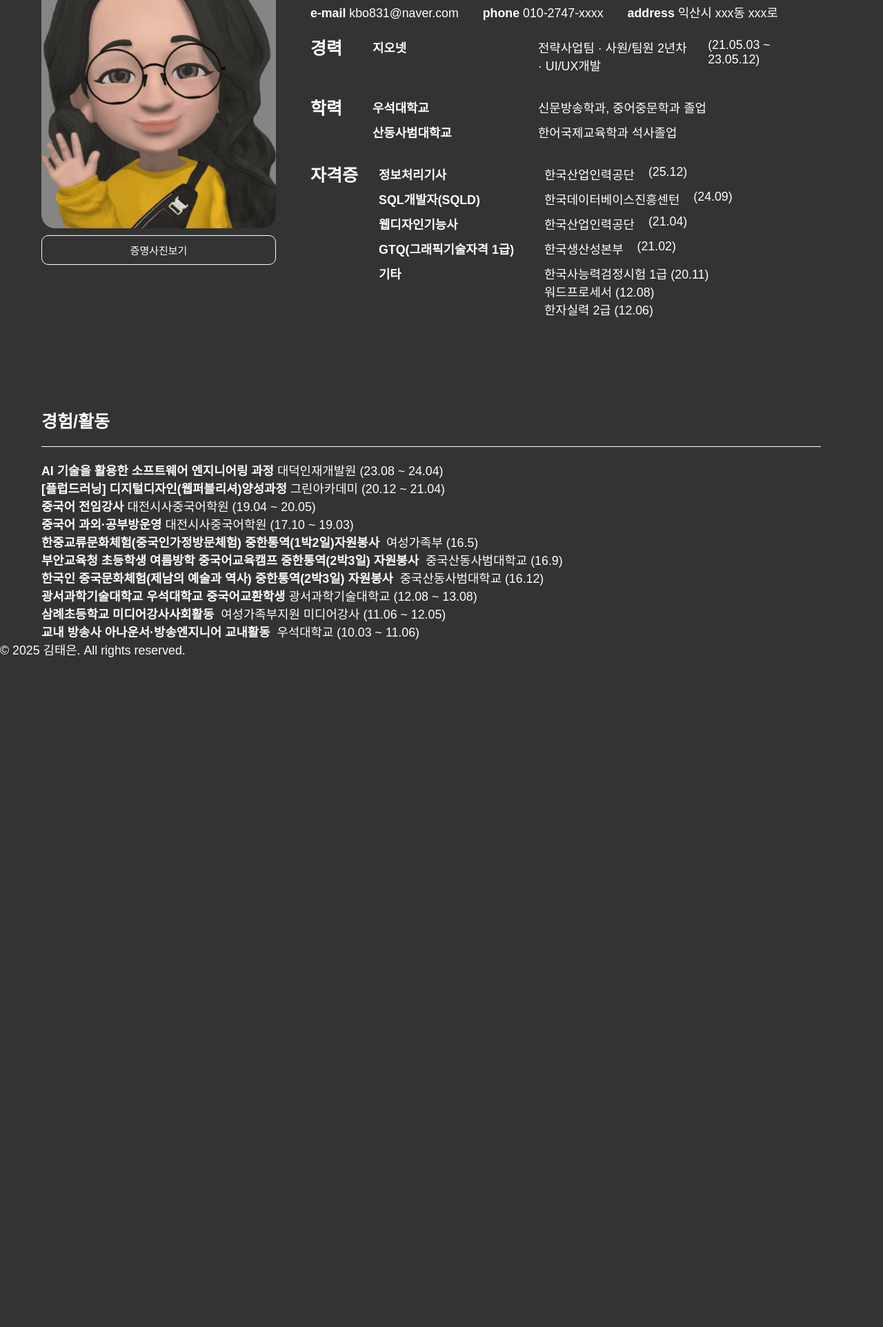
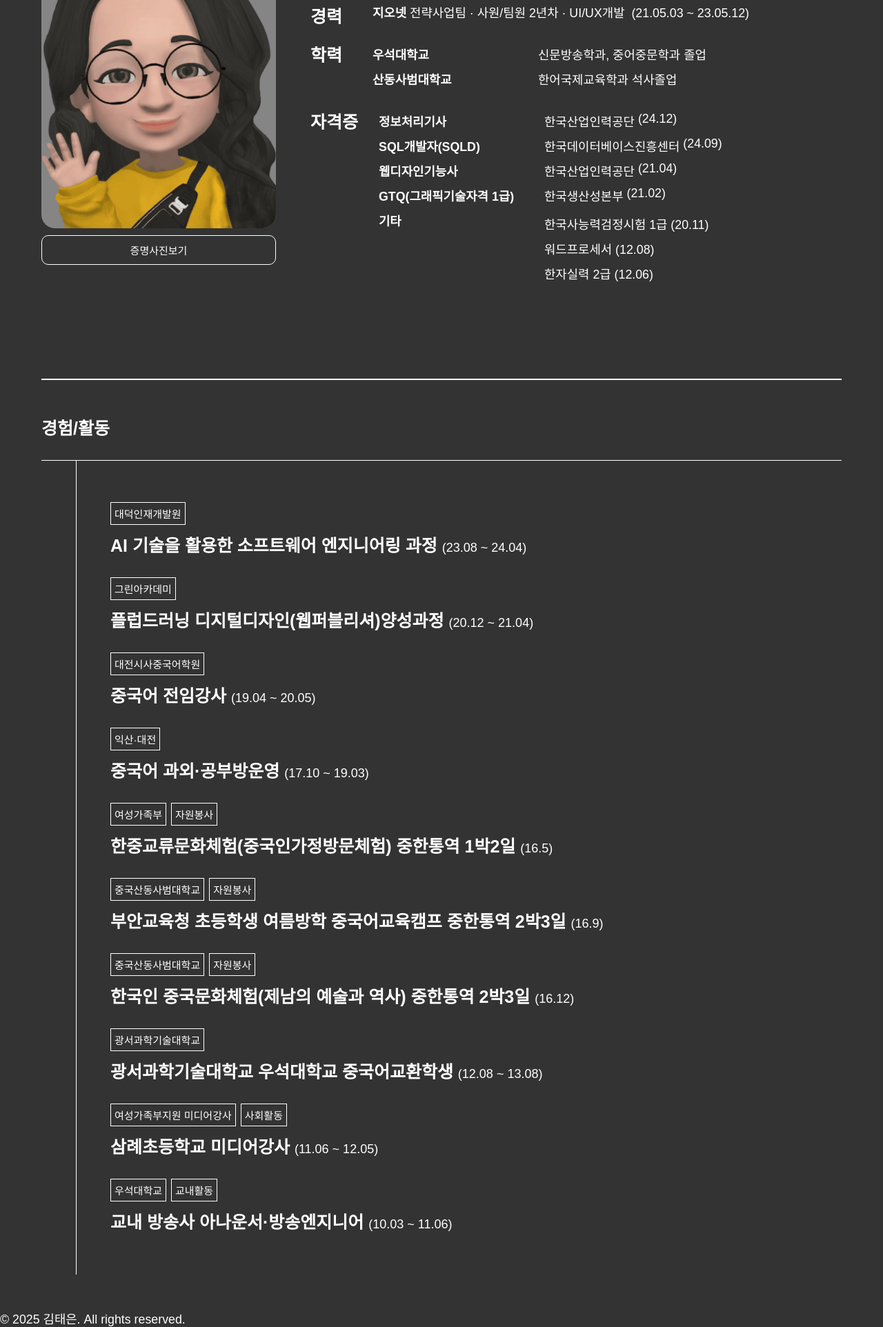
Before and after one commit to kbo831/aboutMe25, a plain HTML site: page content/about/about.html in a window 1280 px wide. Shown: the part 590-2514 px from the top of the page at 69% size. Before the commit the page ends 1544 px from the top, so only its background shows below. Drawn offline with Linux system fonts and the light colour scheme; a web font is replaced by a local one.

Commit message:
소개 페이지 작업 저장
소개페이지 항목정리, 구조 ,스타일 작업 완료(스크립트제외)

```diff
--- a/asset/css/common/common.css
+++ b/asset/css/common/common.css
@@ -5,7 +5,7 @@
 
 /* title */
 .con-title{font-size: 2.5rem;}
-.solid-title{border-bottom:1px solid #fff;padding-bottom: 2rem;margin-bottom: 2rem;}
+.solid-title{border-bottom:1px solid #fff;padding-bottom: 3rem;margin-bottom: 3rem;}
 
 /* desc */
 .desc{word-wrap: break-word; word-break: keep-all;}
@@ -42,3 +42,7 @@ border-top: 2px solid #fff;
 
 /* info-row */
 .info-row{display: flex; margin: 2rem 0; align-items: center;}
+
+/* tultip */
+
+.tultip{border:1px solid #fff;padding: 0.5rem; font-size: 1.5rem; font-weight: normal;}
--- a/asset/css/content/about.css
+++ b/asset/css/content/about.css
@@ -1,36 +1,57 @@
+.tultip.volunteer{}
+.tultip.social{}
+.tultip.date{}
+
 #about .small-text{margin: 0 2rem;}
-#about .con-title {margin-right: 3rem;}
 #about .full-list .link{}
-#about .lst-con{position: relative;}
+#about .info-row{align-items:flex-start;}
 
-#about .lst-con.left{height: 45rem;}
-#about .figure,#about .img-box{/* max-width: 35rem; *//* width: 100%; */min-width: 34rem;}
-#about .img-box{background:rgba(255,255,255,0.4); border-radius: 2rem; overflow: hidden; transition: all 0.3s;}
-#about .img-box img{position: absolute;/* bottom: -1rem; */top: 0;width: 100%;margin: 0 auto;height: 100%;left: 50%;transform: translateX(-50%);}
+.simple-info .lst-con{position: relative;}
+.simple-info .con-title {margin-right: 3rem;}
+.simple-info .lst-con.left{height: 45rem;}
+.simple-info .figure,.simple-info .img-box{/* max-width: 35rem; *//* width: 100%; */min-width: 34rem;}
+.simple-info .img-box{background:rgba(255,255,255,0.4); border-radius: 2rem; overflow: hidden; transition: all 0.3s;}
+.simple-info .img-box img{position: absolute;/* bottom: -1rem; */top: 0;width: 100%;margin: 0 auto;height: 100%;left: 50%;transform: translateX(-50%);}
 
-#about .figure{border:transparent;height: 100%;}
-#about .figure .img-box{position: relative;height: 100%;}
-#about .figure .img-box + strong {padding: 1rem;border :1px solid #fff;border-radius: 1rem;width: 100%;margin-top: 1rem;font-size: 1.5rem;display: inline-block;}
+.simple-info .figure{border:transparent;height: 100%;}
+.simple-info .figure .img-box{position: relative;height: 100%;}
+.simple-info .figure .img-box + strong {padding: 1rem;border :1px solid #fff;border-radius: 1rem;width: 100%;margin-top: 1rem;font-size: 1.5rem;display: inline-block;}
 
-#about .figure:hover .img-box ,#about .figure:focus .img-box{background:rgba(255,255,255,1) }
-#about .figure:hover .img-box  + strong  ,#about .figure:focus .img-box  + strong {background:rgba(255,255,255,1);color:#000 }
+.simple-info .figure:hover .img-box ,.simple-info .figure:focus .img-box{background:rgba(255,255,255,1) }
+.simple-info .figure:hover .img-box  + strong  ,.simple-info .figure:focus .img-box  + strong {background:rgba(255,255,255,1);color:#000 }
 
 
 #real-photo{opacity: 0;visibility: hidden; position: absolute;left: 0; top: 0;}
 #real-photo.active{opacity: 1;visibility: visible;}
 
 
-#about .lst-con.right{padding: 5rem; flex:1}
-#about .info-row{align-items:flex-start;}
-#about .info-row .con-title{min-width: 6rem;}
+.simple-info .lst-con.right{padding: 5rem; flex:1}
+.simple-info  .info-row .con-title{min-width: 6rem;}
 
-#about .info-row .desc{flex:1}
-#about .info-row .desc-title{white-space:nowrap;}
-#about .info-row .desc-title ~ span{margin-right: 2rem;}
+.simple-info  .info-row .desc{flex:1}
+.simple-info  .info-row .desc-title ~ span{margin-right: .5rem;}
 
 /* personal-info */
 #about .personal-info .desc > li {margin-right: 3rem; display: inline-block;}
 /* career */
 #about .info-row:not(:first-of-type) .desc-title{min-width:24rem;}
 /* first-of-type 과 fist-child 차이점 */
-#about .info-row:not(:first-of-type) .desc > li {display: flex; margin: .5rem 0 1rem 0 ; align-items: flex-start;}
+#about .info-row:not(:first-of-type) .desc > li {display: flex; margin: .5rem 0 1rem 0 ; align-items: flex-start;flex-wrap: wrap; word-break: keep-all;}
+
+/* activity */
+
+.activity{}
+.activity .solid-title{margin-bottom:0;}
+.full-list .activity .link{display: block;}
+
+.full-list .activity .desc{position:relative;padding:6rem 2rem 6rem 10rem;}
+.full-list .activity .desc:before{content: ''; display: block;
+width: 1px; background-color: #fff; position: absolute; left:5rem; top: 0; height: 100%;
+}
+.full-list .activity li { font-size: 2.5rem;}
+.full-list .activity li:not(:last-child) {margin-bottom: 3rem;}
+.full-list .activity .desc-title{ display: block;margin-top: 1rem;}
+.full-list .activity .desc-title ~ span{}
+
+/* tultip */
+.date{font-size: 1.8rem; font-weight: normal;}
--- a/content/about/about.html
+++ b/content/about/about.html
@@ -46,7 +46,6 @@
     <link rel="stylesheet" href="../../asset/css/common/layout.css" />
     <link rel="stylesheet" href="../../asset/css/common/header.css" />
     <link rel="stylesheet" href="../../asset/css/common/footer.css" />
-    <link rel="stylesheet" href="../../asset/css/content/about.css" />
     <!-- 구글애널리틱스 코드, 네이버 에널리틱스? -->
 
     <!-- 자바스크립트  -->
@@ -154,7 +153,7 @@
             <!-- 포트폴리오 ul -->
             <ul class="ul full-list">
                 <!-- thebook -->
-                <li class="li">
+                <li class="li simple-info">
                     <div class="link">
                         <div class="lst-con left">
                             <!-- 버튼 부르면 김태은 증명사진 뜸? -->
@@ -177,23 +176,23 @@
                         <div class="lst-con right">
                             <h3 class="link-title">김태은<span class="small-text">여.1991.(34세)</span></h3>
                             <!-- 개인정보 -->
-                            <div class="info-row personal-info">
+                            <!-- <div class="info-row personal-info">
                                 <h4 class="con-title sr-only">기본정보</h4>
                                 <ul class="desc">
                                     <li>
-                                        <strong class="desc-title">e-mail</strong>
+                                        <strong class="desc-title">이메일</strong>
                                         kbo831@naver.com
                                     </li>
                                     <li>
-                                        <strong class="desc-title">phone</strong>
+                                        <strong class="desc-title">전화</strong>
                                         010-2747-xxxx
                                     </li>
                                     <li>
-                                        <strong class="desc-title">address</strong>
+                                        <strong class="desc-title">주소</strong>
                                         익산시 xxx동 xxx로
                                     </li>
                                 </ul>
-                            </div>
+                            </div> -->
                             <!-- 개인정보 -->
                             <!-- 경력 -->
                             <div class="info-row career">
@@ -231,11 +230,11 @@
                                         <strong class="desc-title">정보처리기사
                                         </strong>
                                         <span>한국산업인력공단</span>
-                                        <span>(25.12)</span>
+                                        <span>(24.12)</span>
                                     </li>
                                     <li>
                                         <strong class="desc-title">SQL개발자(SQLD)</strong>
-                                        <span>한국데이터베이스진흥센턴</span>
+                                        <span>한국데이터베이스진흥센터</span>
                                         <span>(24.09)</span>
                                     </li>
                                     <li>
@@ -256,7 +255,7 @@
                                         <strong class="desc-title">
                                         기타
                                         </strong>
-                                        <ul>
+                                        <ul class="desc">
                                             <li>한국사능력검정시험 1급 (20.11)</li>
                                             <li>워드프로세서 (12.08)</li>
                                             <li>한자실력 2급 (12.06)</li>
@@ -270,67 +269,86 @@
                 </li>
                 <!-- thebook -->
                 <!-- Start -->
-                <li class="li">
-                    <div class="">
+                <li class="li activity">
+                    <div class="link">
                         <h3 class="con-title solid-title">경험/활동</h3>
                             <ul class="desc">
                                 <li>
-                                    <strong class="desc-title">AI 기술을 활용한 소프트웨어 엔지니어링 과정</strong>
-                                    <span>대덕인재개발원</span>
-                                    <span>(23.08 ~ 24.04)</span>
+                                    <span class="place tultip">대덕인재개발원</span>
+                                    <strong class="desc-title">AI 기술을 활용한 소프트웨어 엔지니어링 과정
+                                        <span class="date">(23.08 ~ 24.04)</span>
+                                    </strong>
                                 </li>
                                 <li>
-                                    <strong class="desc-title">[플럽드러닝] 디지털디자인(웹퍼블리셔)양성과정</strong>
-                                    <span>그린아카데미</span>
-                                    <span>(20.12 ~ 21.04)</span>
+                                    <span class="place tultip">그린아카데미</span>
+                                    <strong class="desc-title">플럽드러닝 디지털디자인(웹퍼블리셔)양성과정
+                                        <span class="date">(20.12 ~ 21.04)</span>
+                                    </strong>
+
                                 </li>
                                 <li>
-                                    <strong class="desc-title">중국어 전임강사</strong>
-                                    <span>대전시사중국어학원</span>
-                                    <span>(19.04 ~ 20.05)</span>
+                                    <span class="place tultip">대전시사중국어학원</span>
+                                    <strong class="desc-title">
+                                        중국어 전임강사
+                                        <span class="date">(19.04 ~ 20.05)</span>
+                                    </strong>
+
                                 </li>
                                 <li>
-                                    <strong class="desc-title">중국어 과외·공부방운영</strong>
-                                    <span>대전시사중국어학원</span>
-                                    <span>(17.10 ~ 19.03)</span>
+                                    <span class="place tultip">익산·대전</span>
+                                    <strong class="desc-title">
+                                        중국어 과외·공부방운영
+                                        <span class="date">(17.10 ~ 19.03)</span>
+                                    </strong>
+
                                 </li>
                                 <li>
-                                    <strong class="desc-title">한중교류문화체험(중국인가정방문체험) 중한통역(1박2일)<em class="tultip volunteer">자원봉사</em>
+                                    <span class="place tultip">여성가족부</span>
+                                    <span class="tultip volunteer">자원봉사</span>
+                                    <strong class="desc-title">
+                                        한중교류문화체험(중국인가정방문체험) 중한통역 1박2일
+                                        <span class="date">(16.5)</span>
                                     </strong>
-                                    <span>여성가족부</span>
-                                    <span>(16.5)</span>
+
                                 </li>
                                 <li>
-                                    <strong class="desc-title">부안교육청 초등학생 여름방학 중국어교육캠프 중한통역(2박3일)
-                                        <em class="tultip volunteer">자원봉사</em>
+                                    <span class="place tultip">중국산동사범대학교</span>
+                                    <span class="tultip volunteer">자원봉사</span>
+                                    <strong class="desc-title">
+                                        부안교육청 초등학생 여름방학 중국어교육캠프 중한통역 2박3일
+                                        <span class="date">(16.9)</span>
                                     </strong>
-                                    <span>중국산동사범대학교</span>
-                                    <span>(16.9)</span>
                                 </li>
                                 <li>
-                                    <strong class="desc-title">한국인 중국문화체험(제남의 예술과 역사) 중한통역(2박3일)
-                                        <em class="tultip volunteer">자원봉사</em>
+                                    <span class="place tultip">중국산동사범대학교</span>
+                                    <span class="tultip volunteer">자원봉사</span>
+                                    <strong class="desc-title">한국인 중국문화체험(제남의 예술과 역사) 중한통역 2박3일
+                                        <span class="date">(16.12)</span>
                                     </strong>
-                                    <span>중국산동사범대학교</span>
-                                    <span>(16.12)</span>
                                 </li>
                                 <li>
-                                    <strong class="desc-title">광서과학기술대학교 우석대학교 중국어교환학생</strong>
-                                    <span>광서과학기술대학교</span>
-                                    <span>(12.08 ~ 13.08)</span>
+                                    <span class="place tultip">광서과학기술대학교</span>
+                                    <strong class="desc-title">
+                                        광서과학기술대학교 우석대학교 중국어교환학생
+                                        <span class="date">(12.08 ~ 13.08)</span>
+                                    </strong>
                                 </li>
                                 <li>
-                                    <strong class="desc-title">삼례초등학교 미디어강사<em class="tultip social">사회활동</em>
+                                    <span class="place tultip">여성가족부지원 미디어강사</span>
+                                    <span class="tultip social">사회활동</span>
+                                    <strong class="desc-title">
+                                        삼례초등학교 미디어강사
+                                        <span class="date">(11.06 ~ 12.05)</span>
                                     </strong>
-                                    <span>여성가족부지원 미디어강사</span>
-                                    <span>(11.06 ~ 12.05)</span>
                                 </li>
                                 <li>
-                                    <strong class="desc-title">교내 방송사 아나운서·방송엔지니어
-                                        <em class="tultip">교내활동</em>
+                                    <span class="place tultip">우석대학교</span>
+                                    <span class="tultip">교내활동</span>
+                                    <strong class="desc-title">
+                                        교내 방송사 아나운서·방송엔지니어
+                                        <span class="date">(10.03 ~ 11.06)</span>
                                     </strong>
-                                    <span>우석대학교</span>
-                                    <span>(10.03 ~ 11.06)</span>
+
                                 </li>
                             </ul>
                     </div>
```
